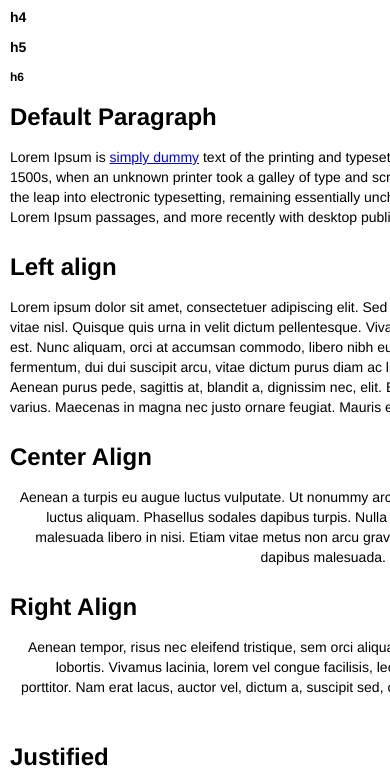
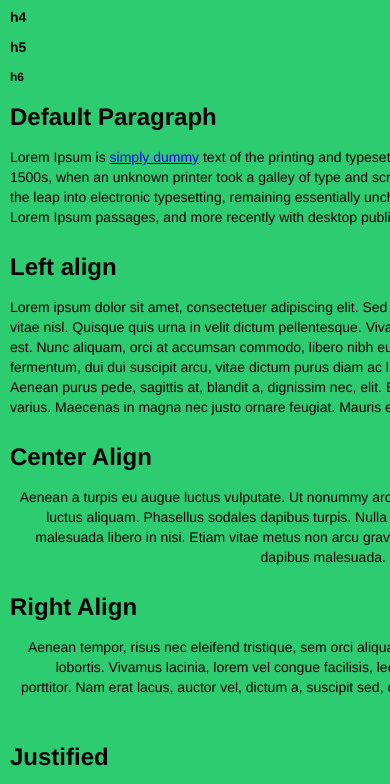
Before and after one commit to JWorksUK/Weezy-Boilerplate, a website: page www/index.html in a window 390 px wide. Shown: the part 213-997 px from the top of the page. Drawn offline with Linux system fonts and the light colour scheme.

Commit message:
wip responsive

```diff
--- a/components/sass/style.scss
+++ b/components/sass/style.scss
@@ -70,6 +70,24 @@ HEADER
 FOOTER
 ----------------------------------------------------------------------------- */
 
+/*
+RESPONSIVE
+----------------------------------------------------------------------------- */
+
+$tablet: 768px;
+$mobile: 480px;
+
+@media screen and (max-width:$tablet) and (min-width:$mobile + 1) {
+    body {
+        background-color: #1abc9c;
+    }
+}
+
+@media screen and (max-width:$mobile) {
+    body {
+        background-color: #2ecc71;
+    }
+}
 
 /* DELETE  THIS */
 .gridsystem h2{
--- a/www/index.html
+++ b/www/index.html
@@ -14,6 +14,8 @@
         <meta property="og:image" content="[ image url ]" />
         <meta property="og:site_name" content="[ site name ]" />
         <meta property="og:description" content="[ description ]"/>
+
+        <meta name="viewport" content="width=device-width, initial-scale=1, maximum-scale=1.0" />
 
         <link rel="stylesheet" href="assets/css/style.min.css">
         <!--[if lt IE 9]>
```
Also changed, not shown: www/assets/css/style.min.css.
